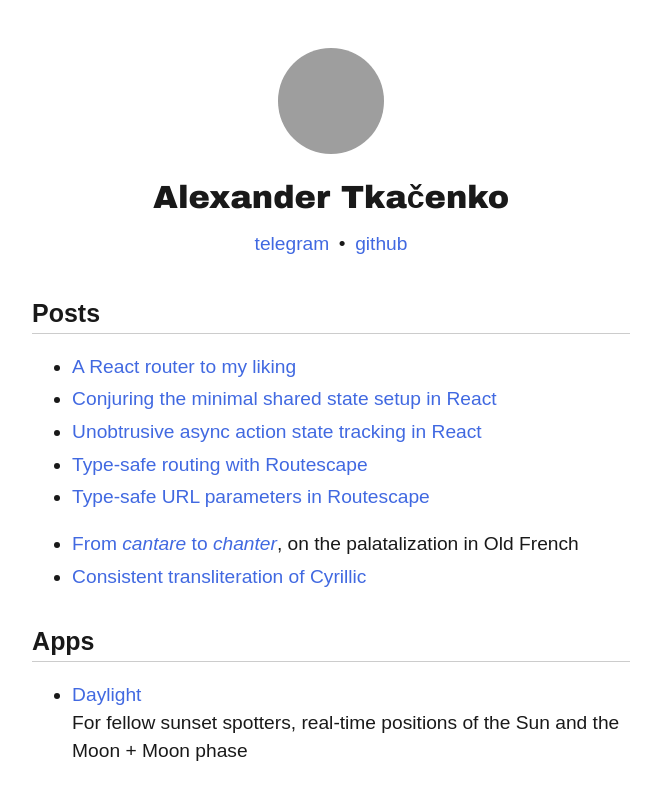
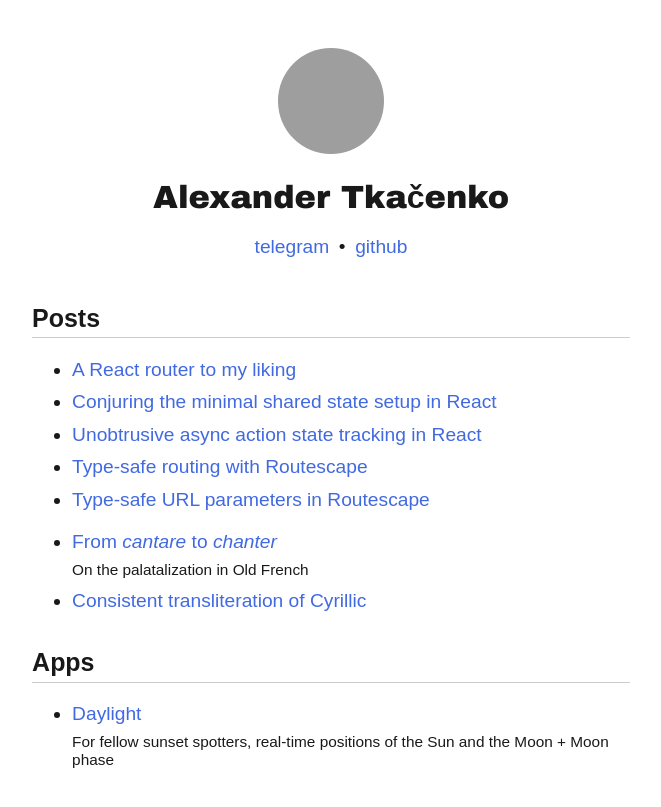
Before and after one commit to axtk/axtk.github.io, a Jekyll site: the page built from index.html, in a window 1280 px wide, cut to the strip 0-807 px from the top of the page. Shown: the whole strip, without its empty margins (309-970 px from the left). Built offline with Jekyll 4.4.1, drawn with Linux system fonts in a browser that asks for light colours; grey boxes are pictures that could not be loaded.

Commit message:
update index

```diff
--- a/assets/index.css
+++ b/assets/index.css
@@ -18,6 +18,16 @@ main {
     flex-direction: column;
     justify-content: center;
     box-sizing: border-box;
+}
+li {
+    line-height: 1.2;
+    margin-top: .5em;
+    margin-bottom: .5em;
+}
+li .description {
+    display: block;
+    font-size: .8em;
+    margin-top: .5em;
 }
 .intro {
     display: flex;
--- a/index.html
+++ b/index.html
@@ -28,7 +28,8 @@ layout: index
 </ul>
 
 <ul>
-    <li><a href="{{site.github.baseurl}}/palatalization_in_Old_French">From <i>cantare</i> to <i>chanter</i></a>, on the palatalization in Old French</li>
+    <li><a href="{{site.github.baseurl}}/palatalization_in_Old_French">From <i>cantare</i> to <i>chanter</i></a><br>
+        <span class="description">On the palatalization in Old French</span></li>
     <li><a href="{{site.github.baseurl}}/translit">Consistent transliteration of Cyrillic</a></li>
 </ul>
 
@@ -36,7 +37,7 @@ layout: index
 
 <ul>
     <li><a href="{{site.github.baseurl}}/daylight">Daylight</a><br>
-        For fellow sunset spotters, real-time positions of the Sun and the Moon + Moon phase</li>
+        <span class="description">For fellow sunset spotters, real-time positions of the Sun and the Moon + Moon phase</span></li>
 </ul>
 
 </div>
```
